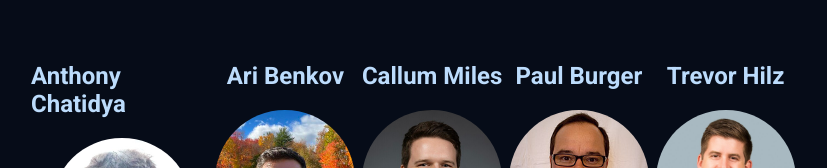
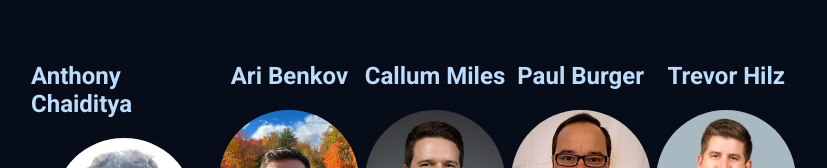
Before and after one commit to nemo-monitoring/website, a React (Create React App) app: page / in a window 1280 px wide. Shown: the part 1129-1297 px from the top of the page, without its empty margins (225-1052 px from the left). Built offline with nearby package versions, Linux system fonts and the light colour scheme.

Commit message:
fixed anthonys name

```diff
--- a/src/components/Team.jsx
+++ b/src/components/Team.jsx
@@ -7,7 +7,7 @@ const Team = () => {
       <h1 id='header'>Meet the Team</h1>
       <div id='team-box'>
         <div id='headshot-layout'>
-          <h2>Anthony Chatidya</h2>
+          <h2>Anthony Chaiditya</h2>
           <img id='headshot-img' src='../assets/headshot-anthony.jpg' />
           <h3>Software Engineer</h3>
           <div id='team-btn'>
```
